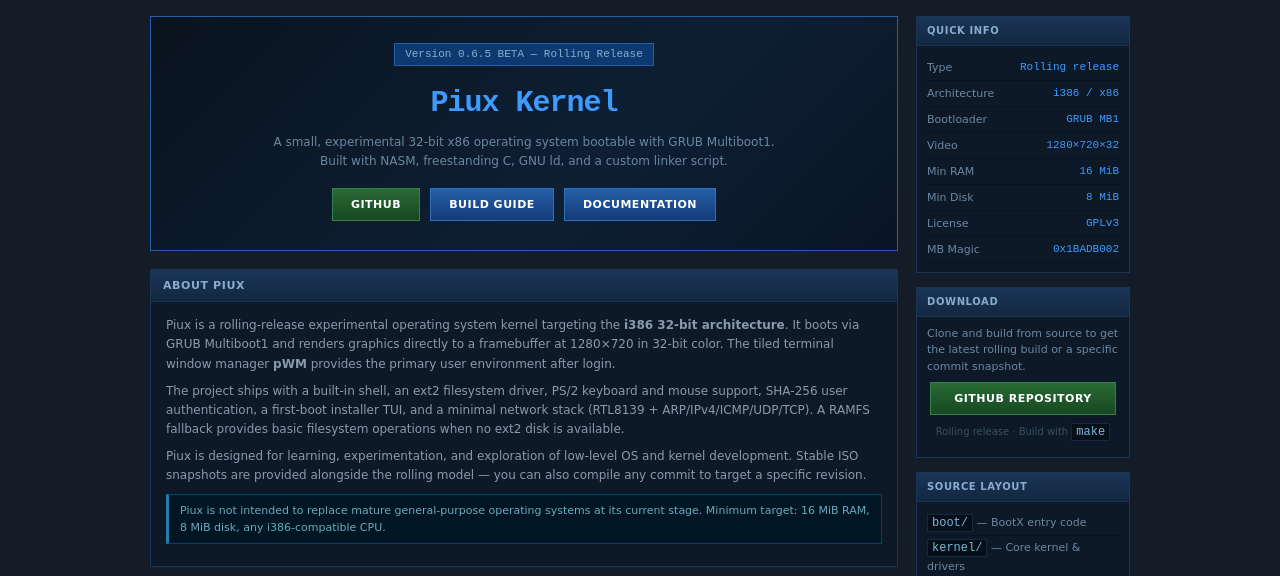
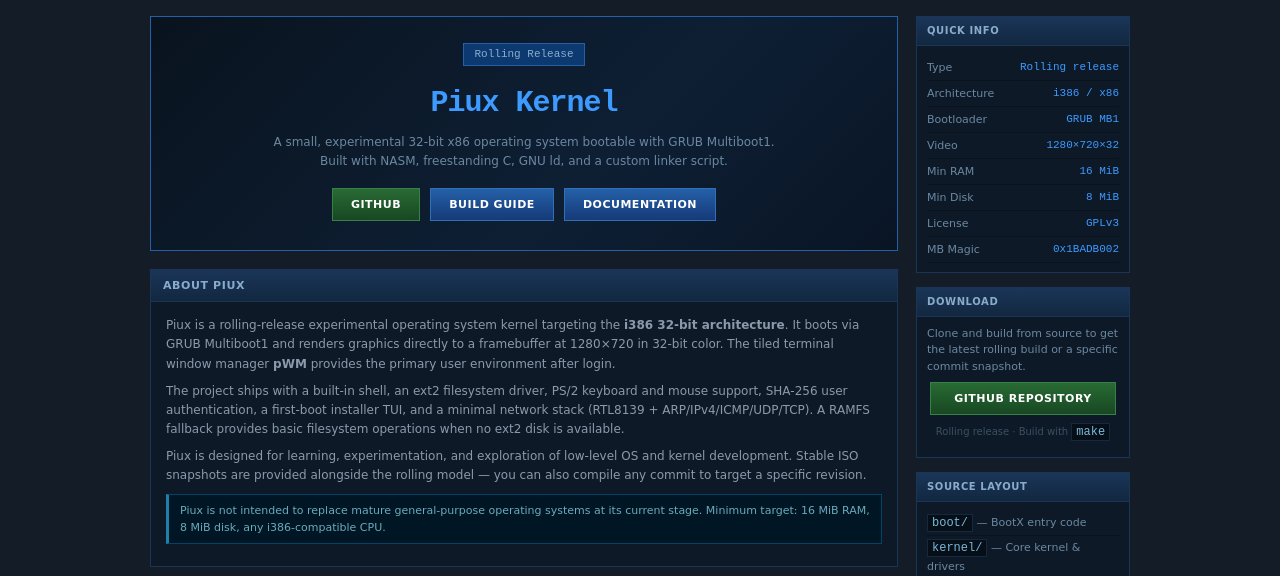
Before and after one commit to projectpiux/piuxweb, a plain HTML site: page index.html in a window 1280 px wide. Shown: the part 158-734 px from the top of the page. Drawn offline with Linux system fonts and the light colour scheme.

Commit message:
Updated Piux website

```diff
--- a/index.html
+++ b/index.html
@@ -343,7 +343,7 @@
 <div id="content">
 
   <div id="hero">
-    <div class="version-badge">Version 0.6.5 BETA — Rolling Release</div>
+    <div class="version-badge">Rolling Release</div>
     <h1>Piux Kernel</h1>
     <p>A small, experimental 32-bit x86 operating system bootable with GRUB Multiboot1.<br>
     Built with NASM, freestanding C, GNU ld, and a custom linker script.</p>
@@ -556,7 +556,6 @@
       <h2>Configuration Files</h2>
       <p>System information is embedded from <code>etc/os-infos</code> and displayed by the <code>about</code> command:</p>
       <pre>Name: Piux
-Version: 0.6.5 BETA
 Bootloader: GRUB Multiboot1
 Architecture: i386
 Video: 1280x720x32
```
